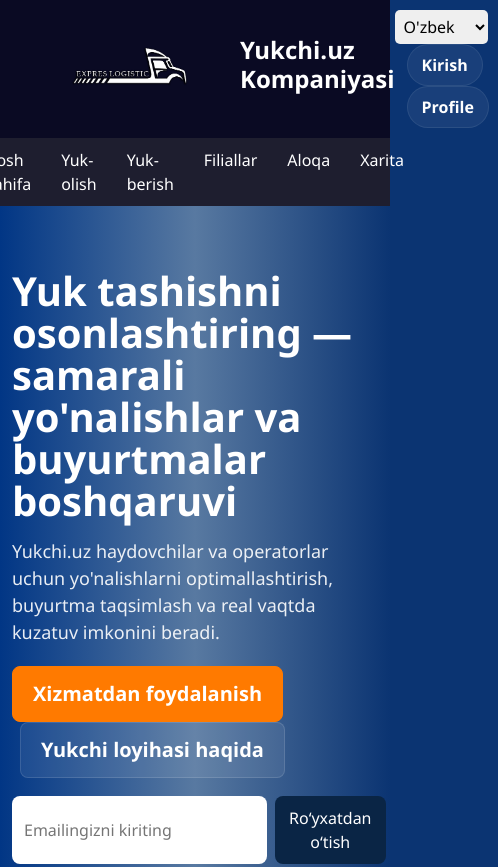
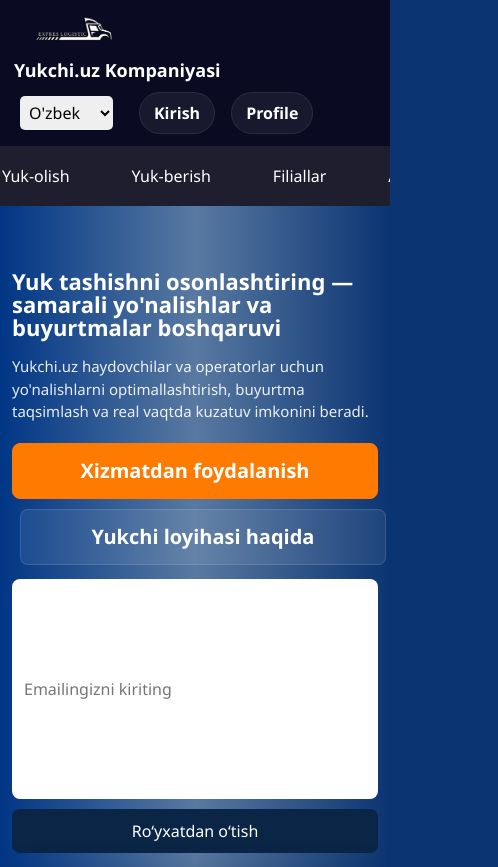
Before and after one commit to jasurruz/yukchi, a plain HTML site: page truck.html in a window 390 px wide. Shown: the top 867 px of the page, 498 px wide, since content can reach past the window. Drawn offline with nearby package versions, Linux system fonts and the light colour scheme.

Commit message:
fix: mobile responsive css

```diff
--- a/backend/server.js
+++ b/backend/server.js
@@ -126,7 +126,8 @@ app.post("/order", async (req, res) => {
 });
 
 // ✅ Railway PORT
-const PORT = process.env.PORT || 4000;
+const PORT = Number(process.env.PORT) || 8080;
+
 app.listen(PORT, "0.0.0.0", () => {
   console.log(`Server ${PORT}-portda ishlamoqda`);
 });
--- a/truck.css
+++ b/truck.css
@@ -151,3 +151,175 @@ nav a:hover { color: #4db8ff; }
 @media (max-width:520px){
   .footer-columns { grid-template-columns:1fr; }
 }
+
+
+
+
+
+
+
+
+/* ====== Responsive Fixes (Mobile) ====== */
+
+/* Header layout */
+header{
+  display: flex;
+  align-items: center;
+  justify-content: space-between;
+  gap: 12px;
+  flex-wrap: wrap;             /* mobilga tushganda qatorga tushadi */
+  padding: 12px 14px;
+}
+
+header h1{
+  margin: 0;
+  font-size: 22px;
+  line-height: 1.2;
+  flex: 1 1 220px;             /* sarlavha moslashadi */
+  text-align: center;
+}
+
+header img{
+  max-width: 140px;
+  height: auto;
+}
+
+/* Header right controls */
+header select,
+header .auth-link,
+header .profile-btn{
+  margin-left: 6px;
+}
+
+/* Nav wrap */
+nav{
+  display: flex;
+  flex-wrap: wrap;
+  gap: 10px;
+  padding: 10px 14px;
+}
+
+nav a{
+  display: inline-block;
+  padding: 8px 12px;
+  border-radius: 10px;
+  white-space: nowrap;
+}
+
+/* Hero layout */
+.hero .hero-inner{
+  display: flex;
+  align-items: center;
+  gap: 20px;
+}
+
+.hero .hero-left,
+.hero .hero-right{
+  flex: 1 1 0;
+}
+
+.hero .hero-image{
+  max-width: 100%;
+  height: auto;
+  display: block;
+  border-radius: 16px;
+}
+
+/* Email CTA */
+.email-cta{
+  display: flex;
+  gap: 10px;
+  flex-wrap: wrap;
+  margin-top: 14px;
+}
+
+.email-cta input{
+  flex: 1 1 220px;
+  min-width: 200px;
+}
+
+/* Features grid fallback */
+.features-grid{
+  display: grid;
+  grid-template-columns: repeat(4, 1fr);
+  gap: 16px;
+}
+
+/* ====== Mobile breakpoint ====== */
+@media (max-width: 768px){
+
+  header{
+    gap: 10px;
+  }
+
+  header h1{
+    font-size: 18px;
+    text-align: left;
+    flex: 1 1 100%;
+  }
+
+  header img{
+    max-width: 120px;
+  }
+
+  /* Right controls on new row */
+  header > div:last-child{
+    width: 100%;
+    display: flex;
+    gap: 10px;
+    flex-wrap: wrap;
+    justify-content: flex-start;
+    align-items: center;
+  }
+
+  /* Nav becomes scrollable instead of squishing */
+  nav{
+    flex-wrap: nowrap;
+    overflow-x: auto;
+    -webkit-overflow-scrolling: touch;
+    gap: 8px;
+  }
+
+  nav a{
+    flex: 0 0 auto;
+  }
+
+  /* Hero stacks */
+  .hero .hero-inner{
+    flex-direction: column;
+    align-items: stretch;
+  }
+
+  .hero h1{
+    font-size: 22px;
+  }
+
+  .hero .sub{
+    font-size: 15px;
+  }
+
+  /* CTA buttons full width on mobile */
+  .hero-ctas{
+    display: flex;
+    flex-direction: column;
+    gap: 10px;
+  }
+
+  .hero-ctas .btn{
+    width: 100%;
+  }
+
+  .email-cta{
+    flex-direction: column;
+  }
+
+  .email-cta input,
+  .email-cta button{
+    width: 100%;
+  }
+
+  /* Features grid -> 1 column */
+  .features-grid{
+    grid-template-columns: 1fr;
+  }
+}
```
